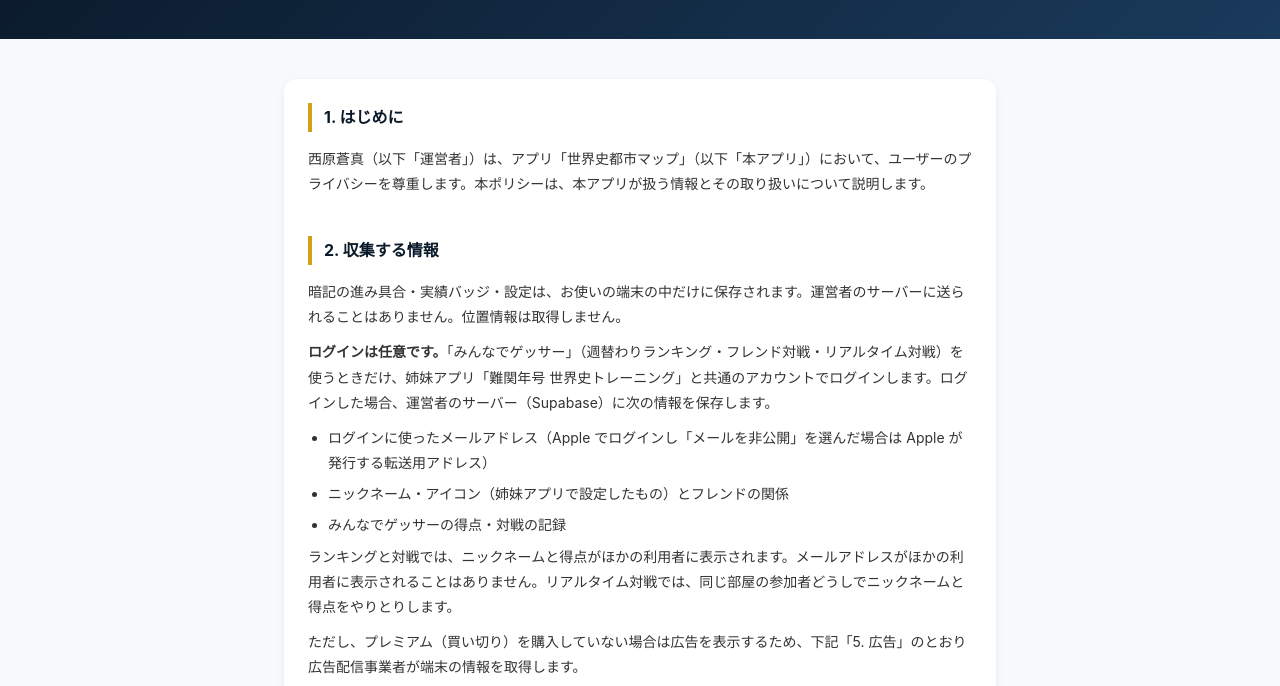
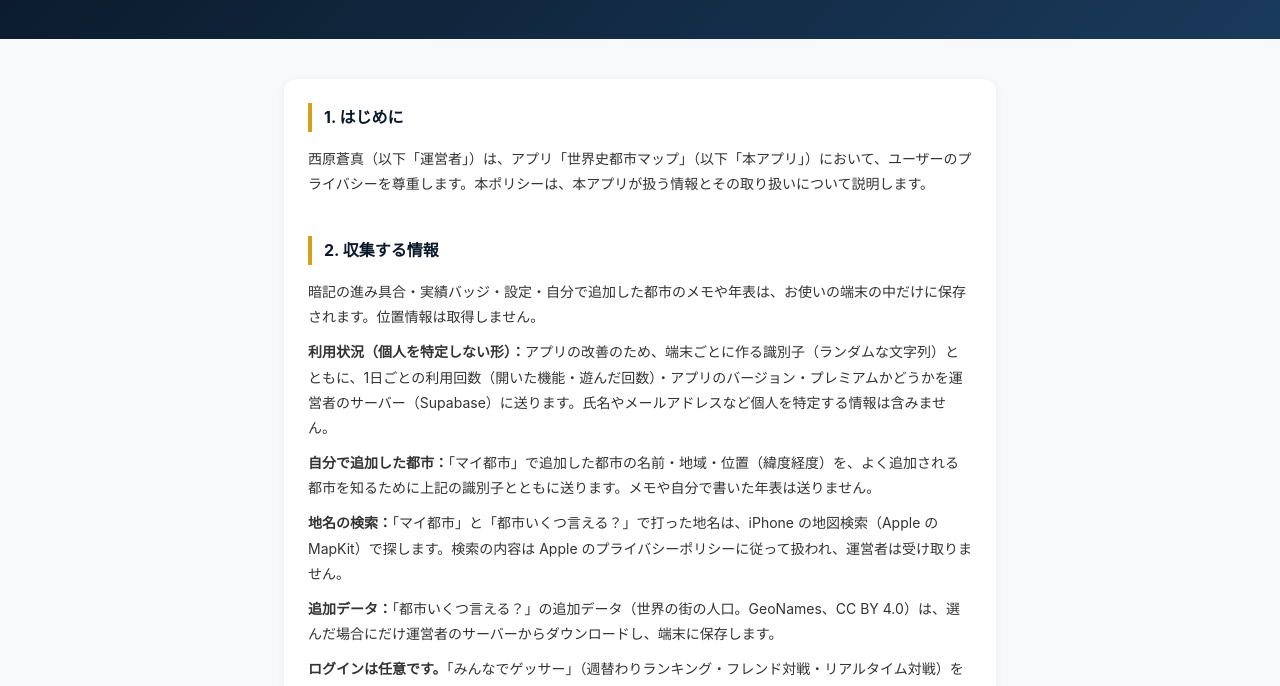
Before and after one commit to 9s0ma1u/privacy-policy, a plain HTML site: page world-map/index.html in a window 1280 px wide. Shown: the part 114-800 px from the top of the page. Drawn offline with Linux system fonts and the light colour scheme.

Commit message:
世界史都市マップ：利用状況・マイ都市・地名の検索・追加データについて追記（2026-11-16改定）
Co-Authored-By: Claude Opus 5.5 <noreply@anthropic.com>

```diff
--- a/world-map/index.html
+++ b/world-map/index.html
@@ -68,7 +68,11 @@
     </section>
     <section>
       <h2>2. 収集する情報</h2>
-      <p>暗記の進み具合・実績バッジ・設定は、お使いの端末の中だけに保存されます。運営者のサーバーに送られることはありません。位置情報は取得しません。</p>
+      <p>暗記の進み具合・実績バッジ・設定・自分で追加した都市のメモや年表は、お使いの端末の中だけに保存されます。位置情報は取得しません。</p>
+      <p><strong>利用状況（個人を特定しない形）：</strong>アプリの改善のため、端末ごとに作る識別子（ランダムな文字列）とともに、1日ごとの利用回数（開いた機能・遊んだ回数）・アプリのバージョン・プレミアムかどうかを運営者のサーバー（Supabase）に送ります。氏名やメールアドレスなど個人を特定する情報は含みません。</p>
+      <p><strong>自分で追加した都市：</strong>「マイ都市」で追加した都市の名前・地域・位置（緯度経度）を、よく追加される都市を知るために上記の識別子とともに送ります。メモや自分で書いた年表は送りません。</p>
+      <p><strong>地名の検索：</strong>「マイ都市」と「都市いくつ言える？」で打った地名は、iPhone の地図検索（Apple の MapKit）で探します。検索の内容は Apple のプライバシーポリシーに従って扱われ、運営者は受け取りません。</p>
+      <p><strong>追加データ：</strong>「都市いくつ言える？」の追加データ（世界の街の人口。GeoNames、CC BY 4.0）は、選んだ場合にだけ運営者のサーバーからダウンロードし、端末に保存します。</p>
       <p><strong>ログインは任意です。</strong>「みんなでゲッサー」（週替わりランキング・フレンド対戦・リアルタイム対戦）を使うときだけ、姉妹アプリ「難関年号 世界史トレーニング」と共通のアカウントでログインします。ログインした場合、運営者のサーバー（Supabase）に次の情報を保存します。</p>
       <ul>
         <li>ログインに使ったメールアドレス（Apple でログインし「メールを非公開」を選んだ場合は Apple が発行する転送用アドレス）</li>
@@ -110,7 +114,7 @@
     </section>
   </div>
 
-  <p class="updated">制定日：2026年11月6日／改定日：2026年11月9日</p>
+  <p class="updated">制定日：2026年11月6日／改定日：2026年11月16日</p>
 </main>
 
 </body>
```
